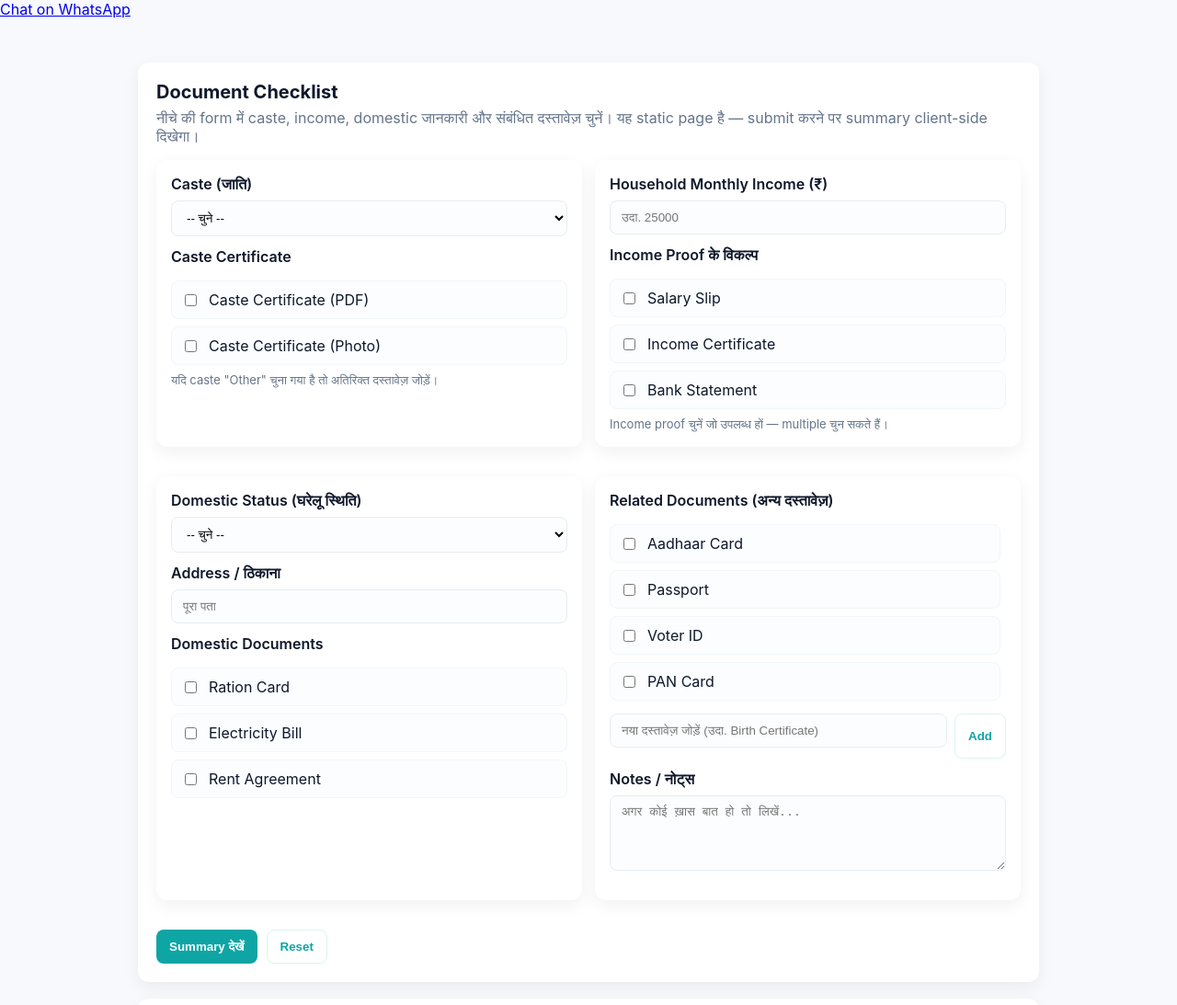
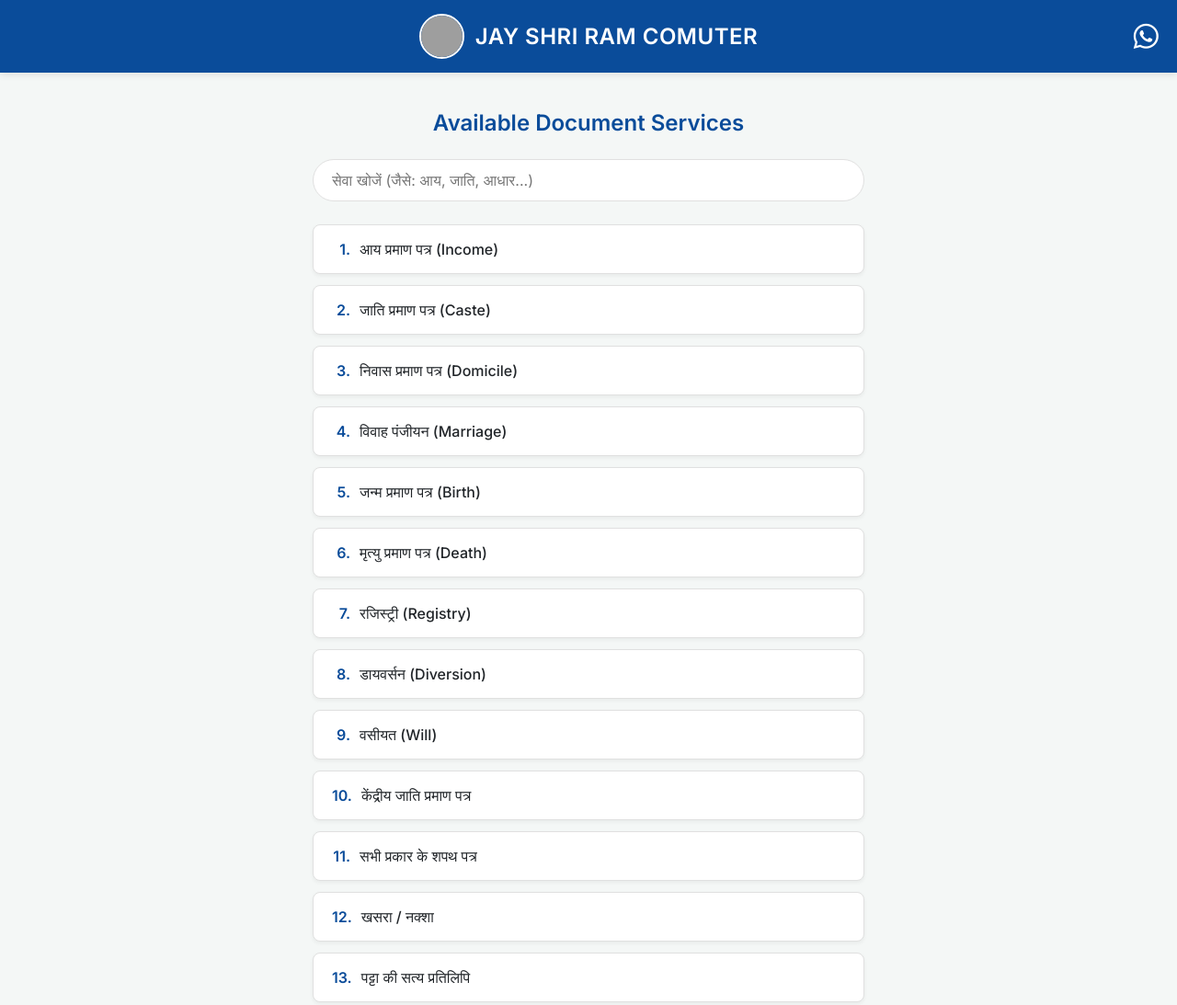
Before and after one commit to mdAltaf07/studentdesk, a plain HTML site: page index.html in a window 1280 px wide. Shown: the top 1093 px of the page at 92% size. Drawn offline with nearby package versions, Linux system fonts and the light colour scheme; grey boxes are pictures that could not be loaded.

Commit message:
Update index.html

```diff
--- a/index.html
+++ b/index.html
@@ -1,257 +1,285 @@
-<!doctype html>
+<!DOCTYPE html>
 <html lang="hi">
 <head>
-  <meta charset="utf-8" />
-  <meta name="viewport" content="width=device-width,initial-scale=1" />
-  <title>Document Checklist — Front Page</title>
+<meta charset="UTF-8">
+<meta name="viewport" content="width=device-width, initial-scale=1.0">
+<title>TheAltaf Shop - Document Services</title>
+
+<link rel="preconnect" href="https://fonts.googleapis.com">
+<link rel="preconnect" href="https://fonts.gstatic.com" crossorigin>
+<link href="https://fonts.googleapis.com/css2?family=Inter:wght@400;500;600&display=swap" rel="stylesheet">
+
+<link rel="stylesheet" href="https://cdn.jsdelivr.net/npm/bootstrap-icons@1.11.3/font/bootstrap-icons.css">
+
 <style>
-    :root{
-      --bg:#f7f9fc;
-      --card:#ffffff;
-      --muted:#64748b;
-      --accent:#0ea5a4;
-      --radius:12px;
-      font-family: Inter, system-ui, -apple-system, "Segoe UI", Roboto, "Helvetica Neue", Arial;
+  :root {
+    --primary-blue: #0a4c9a;
+    --light-gray: #f4f7f6;
+    --text-dark: #212529;
+    --text-light: #555;
+    --border-color: #e0e0e0;
   }
-    body{
-      margin:0;
-      background:var(--bg);
-      color:#0f172a;
-      -webkit-font-smoothing:antialiased;
-      -moz-osx-font-smoothing:grayscale;
+
+  body {
+    font-family: 'Inter', Arial, sans-serif;
+    background: var(--light-gray);
+    margin: 0;
+    padding: 0;
+    color: var(--text-dark);
+    -webkit-font-smoothing: antialiased;
+    -moz-osx-font-smoothing: grayscale;
   }
-    .container{
-      max-width:980px;
-      margin:28px auto;
-      padding:20px;
+
+  /* ---------- HEADER ---------- */
+  header {
+    display: flex;
+    align-items: center;
+    justify-content: center;
+    gap: 12px;
+    background: var(--primary-blue);
+    color: white;
+    padding: 15px 20px;
+    box-shadow: 0 2px 8px rgba(0,0,0,0.1);
+    position: relative; /* WhatsApp आइकन के लिए */
   }
-    .card{
-      background:var(--card);
-      border-radius:var(--radius);
-      box-shadow:0 6px 18px rgba(15,23,42,0.06);
-      padding:20px;
-      margin-bottom:18px;
+
+  header img {
+    width: 45px;
+    height: 45px;
+    border-radius: 50%;
+    object-fit: cover;
+    border: 2px solid white;
   }
-    h1{margin:0 0 6px 0;font-size:20px;}
-    p.lead{margin:0 0 16px 0;color:var(--muted);}
-    .grid{
-      display:grid;
-      grid-template-columns:repeat(2,1fr);
-      gap:14px;
+
+  header h1 {
+    font-size: 1.5rem;
+    margin: 0;
+    font-weight: 600;
+    letter-spacing: 0.5px;
   }
-    @media (max-width:720px){ .grid{grid-template-columns:1fr;} }
-    label.block{display:block;margin-bottom:8px;font-weight:600;}
-    .small{font-size:13px;color:var(--muted);}
-    input[type="text"], input[type="number"], select, textarea{
-      width:100%;
-      padding:10px 12px;
-      border-radius:8px;
-      border:1px solid #e6edf3;
-      background:#fcfdfe;
-      box-sizing:border-box;
-      margin-bottom:12px;
+
+  /* ===== नया WhatsApp आइकन स्टाइल ===== */
+  .whatsapp-icon {
+    position: absolute;
+    right: 20px;
+    top: 50%;
+    transform: translateY(-50%);
+    color: white;
+    font-size: 1.7rem; /* आइकन का साइज़ */
+    text-decoration: none;
+    transition: transform 0.2s ease;
   }
-    .checkbox-list{display:flex;flex-direction:column;gap:8px;padding:8px 0;}
-    .checkbox{
-      display:flex;align-items:center;gap:10px;
-      background:#fbfdff;padding:10px;border-radius:8px;border:1px solid #f0f6fb;
+
+  .whatsapp-icon:hover {
+    transform: translateY(-50%) scale(1.1); /* Hover इफ़ेक्ट */
   }
-    .actions{display:flex;gap:10px;flex-wrap:wrap;}
-    button{
-      background:var(--accent);color:white;padding:10px 14px;border-radius:8px;border:0;cursor:pointer;
-      font-weight:600;
+  /* ================================= */
+
+
+  /* ---------- MAIN CONTENT ---------- */
+  main {
+    max-width: 600px;
+    margin: 40px auto;
+    padding: 0 15px;
   }
-    button.ghost{background:transparent;color:var(--accent);border:1px solid rgba(14,165,164,0.15);}
-    .summary{
-      background:#0f172a;color:#fff;padding:14px;border-radius:10px;margin-top:12px;font-size:14px;
+
+  h2 {
+    text-align: center;
+    margin-bottom: 25px;
+    color: var(--primary-blue);
+    font-weight: 600;
   }
-    .muted{color:var(--muted);font-size:13px;}
-    .add-row{display:flex;gap:8px;margin-top:6px;}
-    .doc-list{max-height:220px;overflow:auto;padding-right:6px;}
+
+  .search-box {
+    position: relative;
+    margin-bottom: 25px;
+  }
+
+  .search-box input {
+    width: 100%;
+    padding: 12px 20px 12px 20px;
+    border-radius: 25px;
+    border: 1px solid var(--border-color);
+    font-size: 1rem;
+    font-family: 'Inter', sans-serif;
+    box-sizing: border-box;
+    transition: border-color 0.2s, box-shadow 0.2s;
+  }
+
+  .search-box input:focus {
+    outline: none;
+    border-color: var(--primary-blue);
+    box-shadow: 0 0 0 3px rgba(10, 76, 154, 0.1);
+  }
+
+  .service-list {
+    display: flex;
+    flex-direction: column;
+    gap: 12px;
+  }
+
+  .service-item {
+    background: white;
+    border-radius: 8px;
+    padding: 16px 20px;
+    transition: transform 0.2s ease, box-shadow 0.2s ease;
+    font-size: 1rem;
+    font-weight: 500;
+    cursor: pointer;
+    box-shadow: 0 2px 4px rgba(0,0,0,0.05);
+    border: 1px solid var(--border-color);
+    display: flex;
+    align-items: center;
+    gap: 10px;
+    text-decoration: none;
+    color: var(--text-dark);
+  }
+
+  .service-item:hover {
+    background: white;
+    transform: translateY(-3px);
+    box-shadow: 0 4px 12px rgba(0,0,0,0.1);
+  }
+
+  .service-item b {
+    color: var(--primary-blue);
+    min-width: 20px;
+    text-align: right;
+  }
+
+  /* ---------- FOOTER ---------- */
+  footer {
+    text-align: center;
+    padding: 30px 15px; /* थोड़ी ज़्यादा पैडिंग */
+    font-size: 0.9rem;
+    color: var(--text-light);
+    border-top: 1px solid var(--border-color);
+    margin-top: 40px;
+  }
+
+  /* ===== नया कॉन्टैक्ट डिटेल्स स्टाइल ===== */
+  .contact-details {
+    margin-bottom: 25px;
+  }
+
+  .contact-details p {
+    font-size: 0.95rem; /* थोड़ा बड़ा फ़ॉन्ट */
+    color: var(--text-dark);
+    font-weight: 500;
+    margin: 10px 0;
+    display: flex; /* आइकन और टेक्स्ट को अलाइन करने के लिए */
+    align-items: center;
+    justify-content: center;
+    gap: 8px; /* आइकन और टेक्स्ट के बीच गैप */
+  }
+
+  .contact-details p i {
+    color: var(--primary-blue);
+    font-size: 1.1rem;
+  }
+
+  .copyright-text {
+    margin: 0;
+    padding-top: 20px;
+    border-top: 1px solid var(--border-color); /* एक लाइन से अलग किया */
+  }
+  /* =================================== */
+
 </style>
 </head>
 <body>
-  <!-- phone: country code + number without + or 00 -->
-<a href="https://wa.me/+918827083076" target="_blank" rel="noopener noreferrer">
-  Chat on WhatsApp
+
+<header>
+  <img src="https://i.ibb.co/3Nn7kVt/profile-pic.jpg" alt="Profile">
+  <h1>JAY SHRI RAM COMUTER</h1>
+
+  <a href="https://wa.me/918839142440?text=hii%20deepak" class="whatsapp-icon" target="_blank" title="Contact on WhatsApp">
+    <i class="bi bi-whatsapp"></i>
   </a>
-  <div class="container">
-    <div class="card">
-      <h1>Document Checklist</h1>
-      <p class="lead">नीचे की form में caste, income, domestic जानकारी और संबंधित दस्तावेज़ चुनें। यह static page है — submit करने पर summary client-side दिखेगा।</p>
+  </header>
 
-      <form id="docForm" class="form">
-        <div class="grid">
-          <!-- Caste Section -->
-          <div class="card" style="padding:16px;">
-            <label class="block">Caste (जाति)</label>
-            <select id="caste" name="caste" required>
-              <option value="">-- चुने --</option>
-              <option>General / सामान्य</option>
-              <option>OBC</option>
-              <option>SC</option>
-              <option>ST</option>
-              <option>Other / अन्य</option>
-            </select>
+<main>
+  <h2>Available Document Services</h2>
 
-            <label class="block">Caste Certificate</label>
-            <div class="checkbox-list">
-              <label class="checkbox"><input type="checkbox" name="doc" value="Caste Certificate (PDF)"> Caste Certificate (PDF)</label>
-              <label class="checkbox"><input type="checkbox" name="doc" value="Caste Certificate (Photo)"> Caste Certificate (Photo)</label>
-            </div>
-            <div class="small muted">यदि caste "Other" चुना गया है तो अतिरिक्त दस्तावेज़ जोड़ें।</div>
+  <div class="search-box">
+    <input type="text" id="searchInput" placeholder="सेवा खोजें (जैसे: आय, जाति, आधार...)">
   </div>
 
-          <!-- Income Section -->
-          <div class="card" style="padding:16px;">
-            <label class="block">Household Monthly Income (₹)</label>
-            <input id="income" name="income" type="number" placeholder="उदा. 25000" min="0">
+  <div class="service-list" id="serviceList">
+    </div>
+</main>
 
-            <label class="block">Income Proof के विकल्प</label>
-            <div class="checkbox-list">
-              <label class="checkbox"><input type="checkbox" name="doc" value="Salary Slip"> Salary Slip</label>
-              <label class="checkbox"><input type="checkbox" name="doc" value="Income Certificate"> Income Certificate</label>
-              <label class="checkbox"><input type="checkbox" name="doc" value="Bank Statement"> Bank Statement</label>
-            </div>
-            <div class="small muted">Income proof चुनें जो उपलब्ध हों — multiple चुन सकते हैं।</div>
+<footer>
+
+  <div class="contact-details">
+    <p><i class="bi bi-telephone-fill"></i> +918839142440</p>
+    <p><i class="bi bi-geo-alt-fill"></i> Tahsheel parishad pawai,488446</p>
   </div>
 
-          <!-- Domestic Section -->
-          <div class="card" style="padding:16px;">
-            <label class="block">Domestic Status (घरेलू स्थिति)</label>
-            <select id="domestic" name="domestic">
-              <option value="">-- चुने --</option>
-              <option>Owner / मालिक</option>
-              <option>Rented / किराये पर</option>
-              <option>Relative's House / रिश्तेदार के घर</option>
-              <option>Other / अन्य</option>
-            </select>
+  <p class="copyright-text">
+    © <span id="year"></span> JSRC. All Rights Reserved.
+  </p>
 
-            <label class="block">Address / ठिकाना</label>
-            <input id="address" name="address" type="text" placeholder="पूरा पता">
+</footer>
+<script>
+  // ===== सर्विस लिस्ट (लिंक के साथ) =====
+  const services = [
+    { name: "आय प्रमाण पत्र (Income)", link: "#" },
+    { name: "जाति प्रमाण पत्र (Caste)", link: "#" },
+    { name: "निवास प्रमाण पत्र (Domicile)", link: "#" },
+    { name: "विवाह पंजीयन (Marriage)", link: "#" },
+    { name: "जन्म प्रमाण पत्र (Birth)", link: "#" },
+    { name: "मृत्यु प्रमाण पत्र (Death)", link: "#" },
+    { name: "रजिस्ट्री (Registry)", link: "#" },
+    { name: "डायवर्सन (Diversion)", link: "#" },
+    { name: "वसीयत (Will)", link: "#" },
+    { name: "केंद्रीय जाति प्रमाण पत्र", link: "#" },
+    { name: "सभी प्रकार के शपथ पत्र", link: "#" },
+    { name: "खसरा / नक्शा", link: "#" },
+    { name: "पट्टा की सत्य प्रतिलिपि", link: "#" },
+    { name: "संबल कार्ड (Sambal Card)", link: "#" },
+    { name: "समग्र आई.डी (Samagra ID)", link: "#" },
+    { name: "आयुष्मान कार्ड (Ayushman Card)", link: "#" },
+    { name: "आधार कार्ड (Aadhaar Card)", link: "#" },
+    { name: "फोटो बनाना (Photo)", link: "#" },
+    { name: "रिकॉर्ड रूम से सत्य प्रतिलिपि", link: "#" },
+    { name: "सभी प्रकार के फॉर्म", link: "#" },
+    { name: "हकत्याग (Relinquishment)", link: "#" }
+  ];
+  // ==========================
 
-            <label class="block">Domestic Documents</label>
-            <div class="checkbox-list">
-              <label class="checkbox"><input type="checkbox" name="doc" value="Ration Card"> Ration Card</label>
-              <label class="checkbox"><input type="checkbox" name="doc" value="Electricity Bill"> Electricity Bill</label>
-              <label class="checkbox"><input type="checkbox" name="doc" value="Rent Agreement"> Rent Agreement</label>
-            </div>
-          </div>
+  const listContainer = document.getElementById('serviceList');
+  const searchInput = document.getElementById('searchInput');
 
-          <!-- Related Documents / Other -->
-          <div class="card" style="padding:16px;">
-            <label class="block">Related Documents (अन्य दस्तावेज़)</label>
+  function renderList(filteredServices = services) {
+    listContainer.innerHTML = "";
 
-            <div class="doc-list">
-              <div class="checkbox-list">
-                <label class="checkbox"><input type="checkbox" name="doc" value="Aadhaar Card"> Aadhaar Card</label>
-                <label class="checkbox"><input type="checkbox" name="doc" value="Passport"> Passport</label>
-                <label class="checkbox"><input type="checkbox" name="doc" value="Voter ID"> Voter ID</label>
-                <label class="checkbox"><input type="checkbox" name="doc" value="PAN Card"> PAN Card</label>
-              </div>
-            </div>
+    if (filteredServices.length === 0) {
+        listContainer.innerHTML = `<div class='service-item' style='color: #888; justify-content: center;'>कोई सेवा नहीं मिली।</div>`;
+        return;
+    }
 
-            <div class="add-row">
-              <input id="customDocInput" type="text" placeholder="नया दस्तावेज़ जोड़ें (उदा. Birth Certificate)">
-              <button type="button" class="ghost" id="addDocBtn">Add</button>
-            </div>
+    filteredServices.forEach((service, index) => {
+      const a = document.createElement('a');
+      a.className = 'service-item';
+      a.href = service.link;
+      a.innerHTML = `<b>${index + 1}.</b> ${service.name}`;
+      listContainer.appendChild(a);
+    });
+  }
 
-            <div style="margin-top:12px;">
-              <label class="block">Notes / नोट्स</label>
-              <textarea id="notes" rows="4" placeholder="अगर कोई ख़ास बात हो तो लिखें..."></textarea>
-            </div>
-          </div>
-        </div>
-
-        <div style="margin-top:14px" class="actions">
-          <button type="submit">Summary देखें</button>
-          <button type="button" class="ghost" id="resetBtn">Reset</button>
-        </div>
-
-        <div id="result" style="display:none;" class="summary" aria-live="polite"></div>
-      </form>
-    </div>
-
-    <div class="card muted">
-      <strong>Instructions:</strong>
-      <ul>
-        <li>यह एक static page है — कोई data server पर नहीं भेजता।</li>
-        <li>Form का result browser में ही दिखता है। अगर server पर भेजना है तो AJAX/POST endpoint जोड़ना होगा।</li>
-        <li>Save करने के लिए इस फाइल को <code>index.html</code> नाम से रखें और GitHub Pages पर upload करें।</li>
-      </ul>
-    </div>
-  </div>
-
-  <script>
-    // छोटी JavaScript: add custom document checkbox, summary generation, reset
-    (function(){
-      const addBtn = document.getElementById('addDocBtn');
-      const customInput = document.getElementById('customDocInput');
-      const form = document.getElementById('docForm');
-      const result = document.getElementById('result');
-      const resetBtn = document.getElementById('resetBtn');
-
-      addBtn.addEventListener('click', () => {
-        const val = customInput.value.trim();
-        if(!val) return alert('कृपया दस्तावेज़ का नाम डालें।');
-        // create a new checkbox row
-        const container = document.createElement('label');
-        container.className = 'checkbox';
-        const cb = document.createElement('input');
-        cb.type = 'checkbox';
-        cb.name = 'doc';
-        cb.value = val;
-        cb.checked = true;
-        container.appendChild(cb);
-        container.appendChild(document.createTextNode(' ' + val));
-        // append to related documents list (last .doc-list)
-        const docList = document.querySelector('.doc-list .checkbox-list');
-        if(docList) docList.appendChild(container);
-        customInput.value = '';
+  searchInput.addEventListener('input', () => {
+    const term = searchInput.value.toLowerCase();
+    const filtered = services.filter(service =>
+      service.name.toLowerCase().includes(term)
+    );
+    renderList(filtered);
   });
 
-      form.addEventListener('submit', (e) => {
-        e.preventDefault();
-        // collect values
-        const caste = document.getElementById('caste').value || '—';
-        const income = document.getElementById('income').value || '—';
-        const domestic = document.getElementById('domestic').value || '—';
-        const address = document.getElementById('address').value || '—';
-        const notes = document.getElementById('notes').value || '—';
-        const docs = Array.from(form.querySelectorAll('input[name="doc"]:checked')).map(x => x.value);
-        let html = '<strong>Summary:</strong><br><br>';
-        html += `<div><strong>जाति:</strong> ${escapeHtml(caste)}</div>`;
-        html += `<div><strong>Monthly Income:</strong> ${escapeHtml(income)}</div>`;
-        html += `<div><strong>Domestic Status:</strong> ${escapeHtml(domestic)}</div>`;
-        html += `<div><strong>Address:</strong> ${escapeHtml(address)}</div>`;
-        html += `<div style="margin-top:8px"><strong>Selected Documents (${docs.length}):</strong><ul>`;
-        if(docs.length){
-          docs.forEach(d=> html += `<li>${escapeHtml(d)}</li>`);
-        } else {
-          html += '<li>कोई नहीं चुना गया</li>';
-        }
-        html += `</ul></div>`;
-        html += `<div style="margin-top:6px"><strong>Notes:</strong><div class="muted">${escapeHtml(notes)}</div></div>`;
-        result.innerHTML = html;
-        result.style.display = 'block';
-        result.scrollIntoView({behavior:'smooth'});
-      });
+  document.getElementById('year').textContent = new Date().getFullYear();
 
-      resetBtn.addEventListener('click', () => {
-        form.reset();
-        result.style.display = 'none';
-      });
+  renderList();
+</script>
 
-      function escapeHtml(s){
-        if(!s) return '';
-        return String(s)
-          .replace(/&/g, '&amp;')
-          .replace(/</g, '&lt;')
-          .replace(/>/g, '&gt;')
-          .replace(/"/g, '&quot;')
-          .replace(/'/g, '&#039;');
-      }
-    })();
-  </script>
 </body>
 </html>
```
Lines whose indentation alone changed are shown as unchanged.
